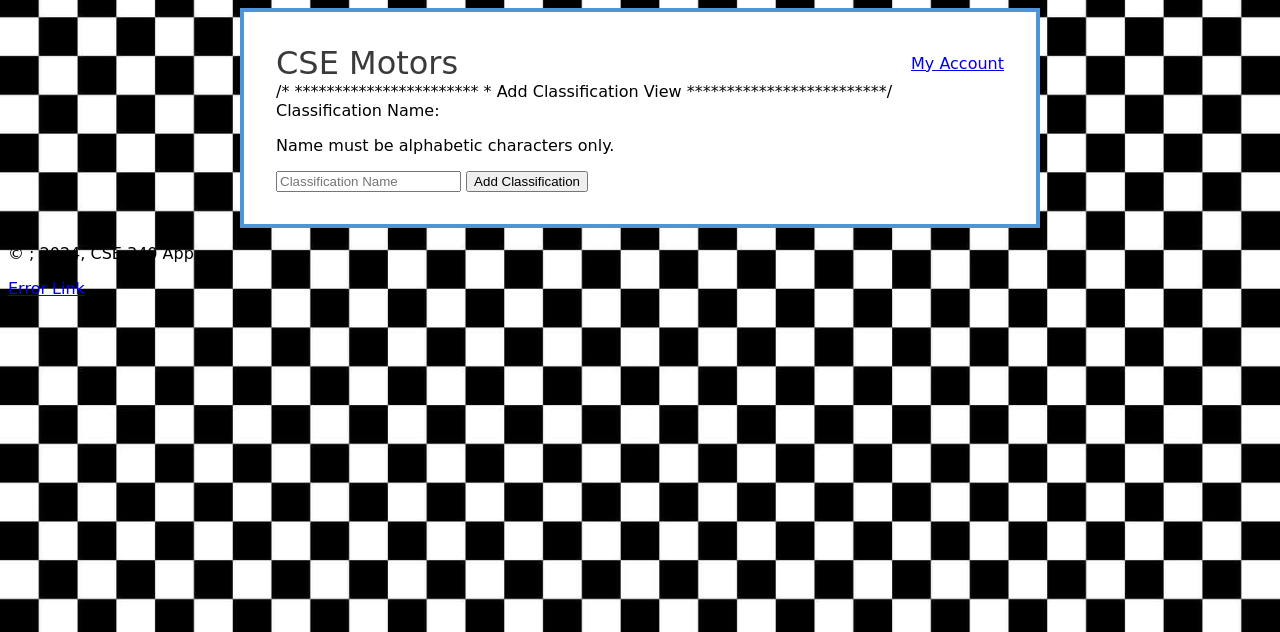
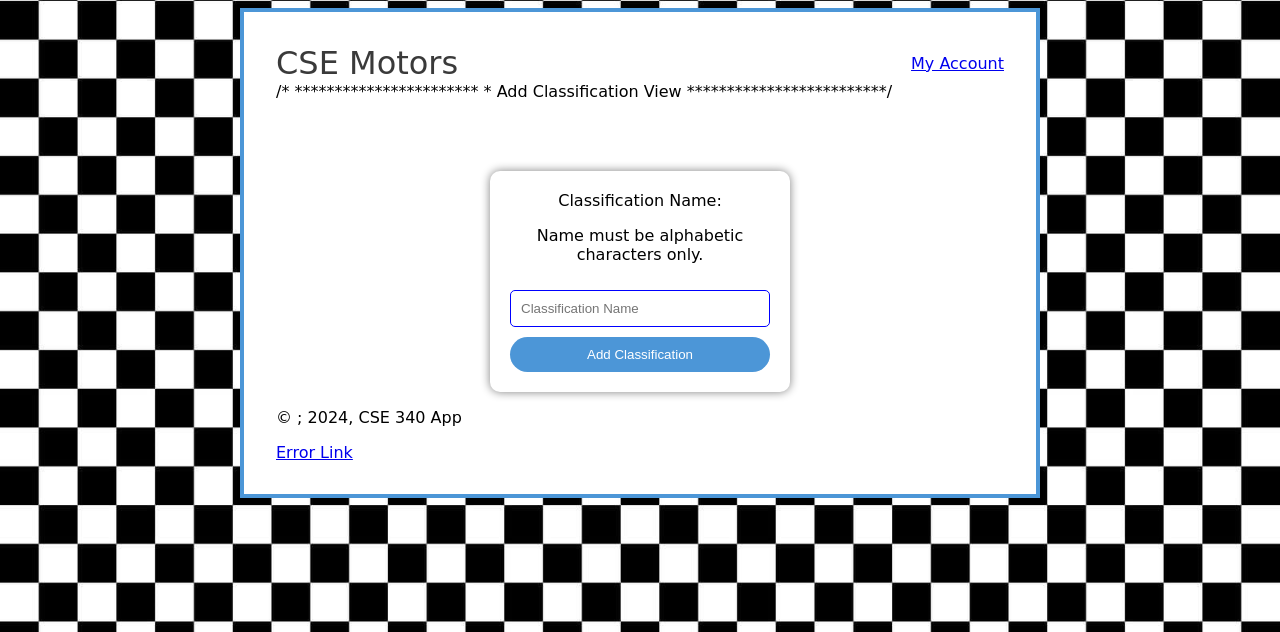
Before and after one commit to minithessa/kissi, a Node project: template views/inventory/add-classification.ejs in a window 1280 px wide. Shown: the top 632 px of the page. Run offline with Node 20 templates, Linux system fonts and the light colour scheme; the template is opened without the code that fills it, so the values that code supplies are empty; some libraries are stand-ins or nearby versions.

Commit message:
Update add-classification.ejs

```diff
--- a/views/inventory/add-classification.ejs
+++ b/views/inventory/add-classification.ejs
@@ -20,7 +20,8 @@
 <% } %>
 
 
-<div">
+    <div class="form-container">
+    <div class="form">
     <form action="/inv/add-classification" method="post">
             <label for="classification_name">Classification Name: </label>
             <p>Name must be alphabetic characters only.</p>
@@ -28,6 +29,7 @@
                 required
                 value="<%= locals.add_classification %>"
                 pattern="[a-zA-Z]*" >
-   <button type="submit" class="form-btn">Add Classification</button>
+   <button type="submit" class="form-button">Add Classification</button>
 </form>
 </div>
+</div>
```
